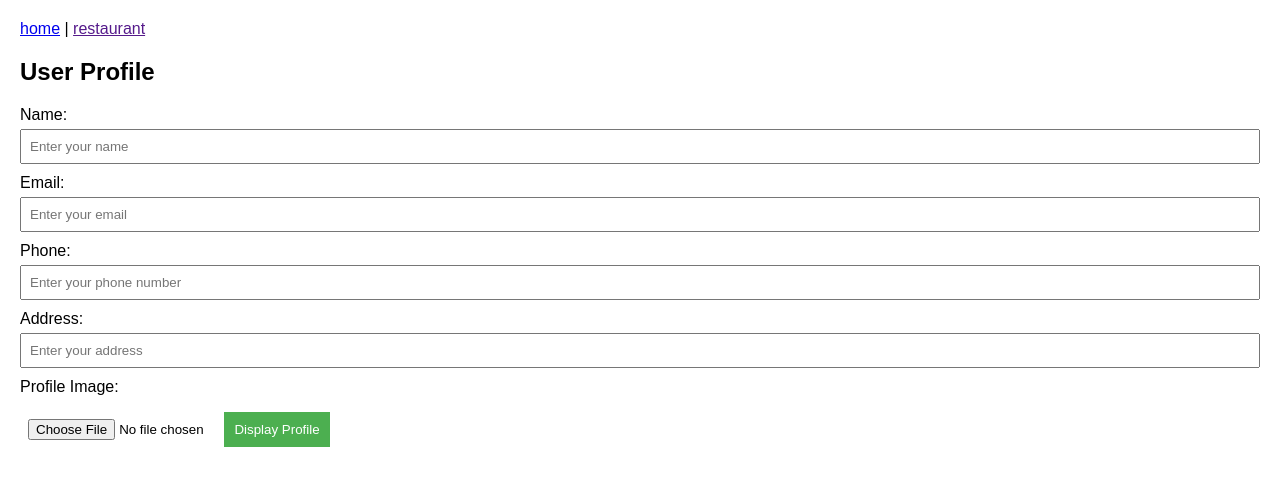
After one commit to Abhishek16Verma/project-django, a Django app: page /profile/ in a window 1280 px wide. The commit adds this page. Shown: the top 486 px of the page. Run offline with Django 4.2, Linux system fonts and the light colour scheme.

Commit message:
add profile and home urls

```diff
--- /dev/null
+++ b/project/home/templates/profile.html
@@ -0,0 +1,99 @@
+<!DOCTYPE html>
+<html lang="en">
+<head>
+    <meta charset="UTF-8">
+    <meta name="viewport" content="width=device-width, initial-scale=1.0">
+    <title>User Profile</title>
+    <a href="/">home</a>
+    |
+    <a href="">restaurant</a>
+    <style>
+        body {
+            font-family: Arial, sans-serif;
+            margin: 20px;
+        }
+        label {
+            display: block;
+            margin-bottom: 5px;
+        }
+        input {
+            margin-bottom: 10px;
+            width: 100%;
+            padding: 8px;
+            box-sizing: border-box;
+        }
+        button {
+            padding: 10px;
+            background-color: #4CAF50;
+            color: white;
+            border: none;
+            cursor: pointer;
+        }
+        #profileDisplay {
+            margin-top: 20px;
+        }
+        #profileImage {
+            max-width: 200px;
+            margin-top: 10px;
+        }
+    </style>
+</head>
+<body>
+
+    <h2>User Profile</h2>
+
+    <form id="profileForm">
+        <label for="name">Name:</label>
+        <input type="text" id="name" placeholder="Enter your name" required>
+
+        <label for="email">Email:</label>
+        <input type="email" id="email" placeholder="Enter your email" required>
+
+        <label for="phone">Phone:</label>
+        <input type="tel" id="phone" placeholder="Enter your phone number" required>
+
+        <label for="address">Address:</label>
+        <input type="text" id="address" placeholder="Enter your address" required>
+
+        <label for="profileImage">Profile Image:</label>
+        <input type="file" id="profileImage" accept="image/*">
+
+        <button type="button" onclick="displayProfile()">Display Profile</button>
+    </form>
+
+    <div id="profileDisplay"></div>
+
+    <script>
+        // Function to display the user profile information
+        function displayProfile() {
+            // Get values from the form
+            var name = document.getElementById('name').value;
+            var email = document.getElementById('email').value;
+            var phone = document.getElementById('phone').value;
+            var address = document.getElementById('address').value;
+
+            // Get the profile image file
+            var profileImage = document.getElementById('profileImage').files[0];
+
+            // Display the information
+            var displayDiv = document.getElementById('profileDisplay');
+            displayDiv.innerHTML = "<h3>User Profile:</h3>" +
+                                   "<p><strong>Name:</strong> " + name + "</p>" +
+                                   "<p><strong>Email:</strong> " + email + "</p>" +
+                                   "<p><strong>Phone:</strong> " + phone + "</p>" +
+                                   "<p><strong>Address:</strong> " + address + "</p>";
+
+            // Display the profile image if available
+            if (profileImage) {
+                var imageElement = document.createElement('img');
+                imageElement.src = URL.createObjectURL(profileImage);
+                imageElement.alt = 'Profile Image';
+                imageElement.id = 'profileImage';
+                imageElement.style.maxWidth = '200px';
+                displayDiv.appendChild(imageElement);
+            }
+        }
+    </script>
+
+</body>
+</html>
--- a/project/home/views.py
+++ b/project/home/views.py
@@ -4,7 +4,15 @@ from django.http import HttpResponse
 
 def home(request):
     # return HttpResponse("<h1>Home Page</h1>")
-    return render(request, 'index.html')
+    restaurant = [{
+        "name": "Indian Foods",
+        "description": "This is Indian Restaurant"
+    },
+    {
+        "name": "Cafe Day",
+        "description": "cafe"
+    }]
+    return render(request, 'index.html', context={"restaurant":restaurant})
 
-def page(request):
-    return HttpResponse("<h2>Enter my page</h2>")
+def user(request):
+    return render(request, 'profile.html')
--- a/project/project/urls.py
+++ b/project/project/urls.py
@@ -20,6 +20,6 @@ from home.views import *
 
 urlpatterns = [
     path('', home, name='home'),
-    path('page/', page, name='page'),
+    path('profile/', user, name='user'),
     path('admin/', admin.site.urls),
 ]
```
Also changed, not shown: project/home/templates/index.html (+137 -8 lines), project/home/templates/userprofile.html (added, +72 -0 lines), README.md.
